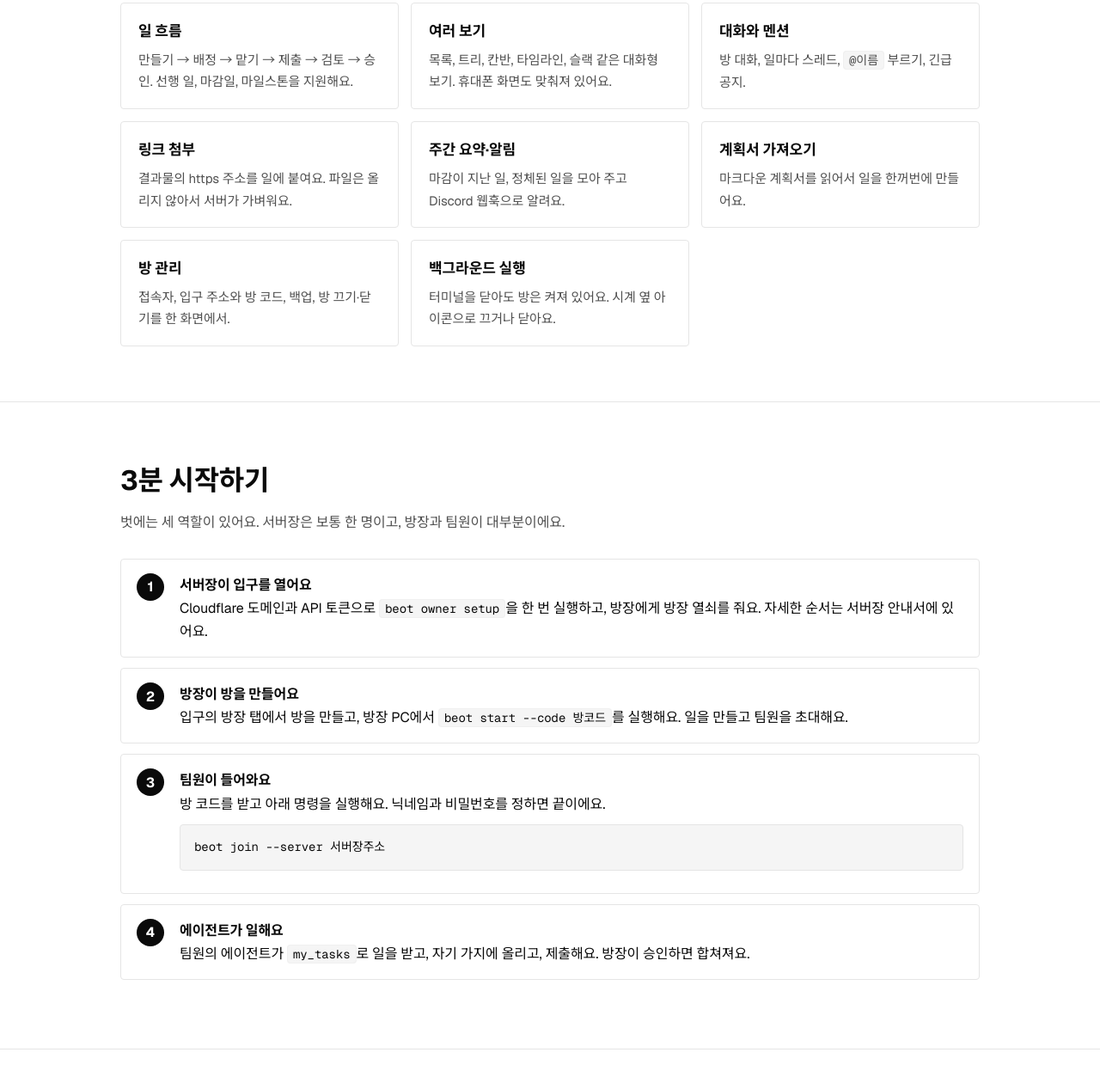
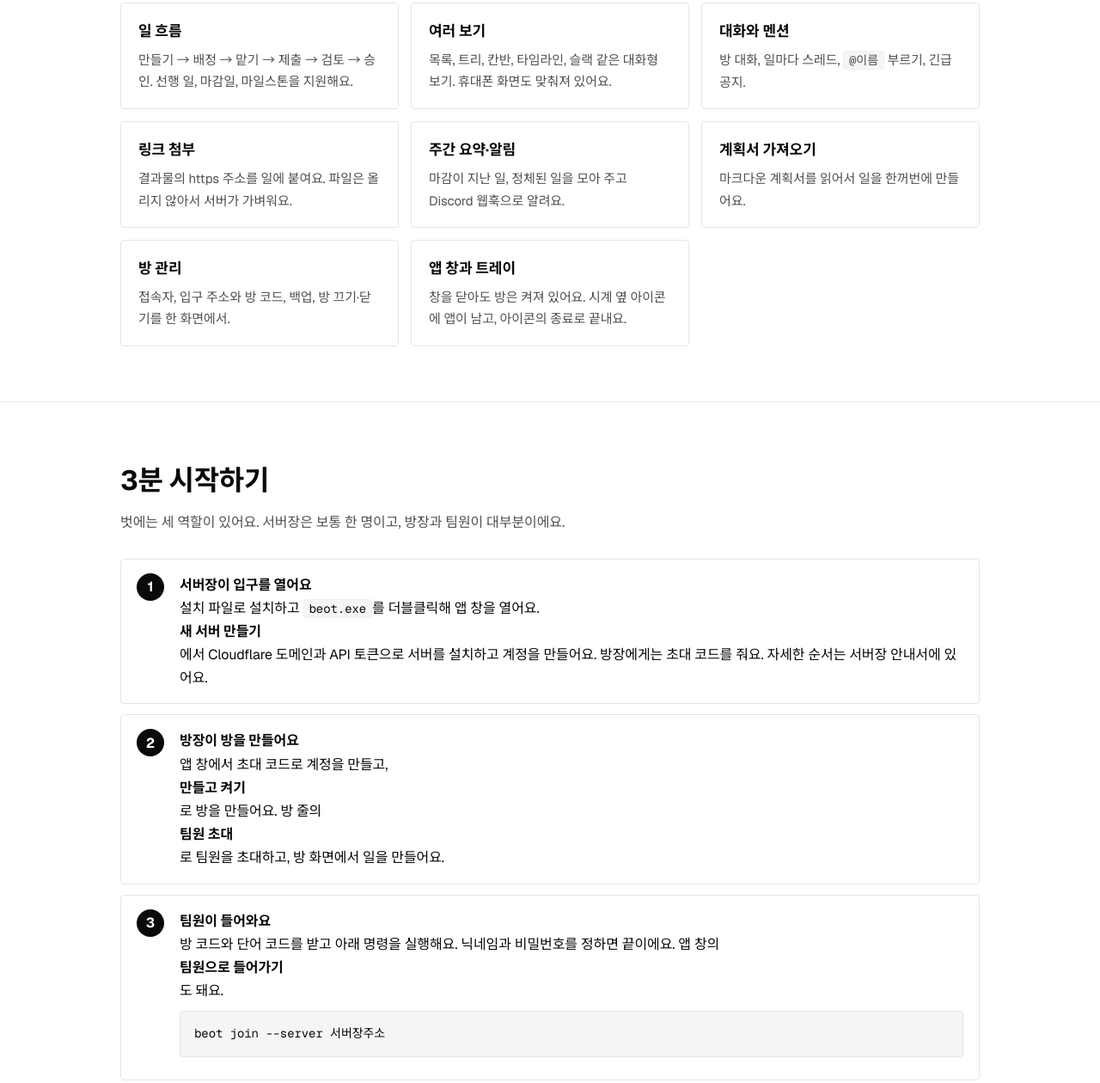
Before and after one commit to Dawnilove/Beot, a plain HTML site: page docs/index.html in a window 1280 px wide. Shown: the part 3012-4272 px from the top of the page at 86% size. Drawn offline with Linux system fonts and the light colour scheme; no server answers.

Commit message:
1.0.0: README·사이트·안내서를 앱 하나 흐름으로 갱신

```diff
--- a/docs/index.html
+++ b/docs/index.html
@@ -114,7 +114,7 @@ footer { padding:36px 0 56px; border-top:1px solid var(--line); color:var(--dim)
     <div class="card"><h3>주간 요약·알림</h3><p>마감이 지난 일, 정체된 일을 모아 주고 Discord 웹훅으로 알려요.</p></div>
     <div class="card"><h3>계획서 가져오기</h3><p>마크다운 계획서를 읽어서 일을 한꺼번에 만들어요.</p></div>
     <div class="card"><h3>방 관리</h3><p>접속자, 입구 주소와 방 코드, 백업, 방 끄기·닫기를 한 화면에서.</p></div>
-    <div class="card"><h3>백그라운드 실행</h3><p>터미널을 닫아도 방은 켜져 있어요. 시계 옆 아이콘으로 끄거나 닫아요.</p></div>
+    <div class="card"><h3>앱 창과 트레이</h3><p>창을 닫아도 방은 켜져 있어요. 시계 옆 아이콘에 앱이 남고, 아이콘의 종료로 끝내요.</p></div>
   </div>
 </div></section>
 
@@ -122,9 +122,9 @@ footer { padding:36px 0 56px; border-top:1px solid var(--line); color:var(--dim)
   <h2>3분 시작하기</h2>
   <p class="sec-sub">벗에는 세 역할이 있어요. 서버장은 보통 한 명이고, 방장과 팀원이 대부분이에요.</p>
   <ol class="steps">
-    <li><div><b>서버장이 입구를 열어요</b>Cloudflare 도메인과 API 토큰으로 <code>beot owner setup</code>을 한 번 실행하고, 방장에게 방장 열쇠를 줘요. 자세한 순서는 서버장 안내서에 있어요.</div></li>
-    <li><div><b>방장이 방을 만들어요</b>입구의 방장 탭에서 방을 만들고, 방장 PC에서 <code>beot start --code 방코드</code>를 실행해요. 일을 만들고 팀원을 초대해요.</div></li>
-    <li><div><b>팀원이 들어와요</b>방 코드를 받고 아래 명령을 실행해요. 닉네임과 비밀번호를 정하면 끝이에요.<pre><code>beot join --server 서버장주소</code></pre></div></li>
+    <li><div><b>서버장이 입구를 열어요</b>설치 파일로 설치하고 <code>beot.exe</code>를 더블클릭해 앱 창을 열어요. <b>새 서버 만들기</b>에서 Cloudflare 도메인과 API 토큰으로 서버를 설치하고 계정을 만들어요. 방장에게는 초대 코드를 줘요. 자세한 순서는 서버장 안내서에 있어요.</div></li>
+    <li><div><b>방장이 방을 만들어요</b>앱 창에서 초대 코드로 계정을 만들고, <b>만들고 켜기</b>로 방을 만들어요. 방 줄의 <b>팀원 초대</b>로 팀원을 초대하고, 방 화면에서 일을 만들어요.</div></li>
+    <li><div><b>팀원이 들어와요</b>방 코드와 단어 코드를 받고 아래 명령을 실행해요. 닉네임과 비밀번호를 정하면 끝이에요. 앱 창의 <b>팀원으로 들어가기</b>도 돼요.<pre><code>beot join --server 서버장주소</code></pre></div></li>
     <li><div><b>에이전트가 일해요</b>팀원의 에이전트가 <code>my_tasks</code>로 일을 받고, 자기 가지에 올리고, 제출해요. 방장이 승인하면 합쳐져요.</div></li>
   </ol>
 </div></section>
```
Also changed, not shown: 6 other files.
